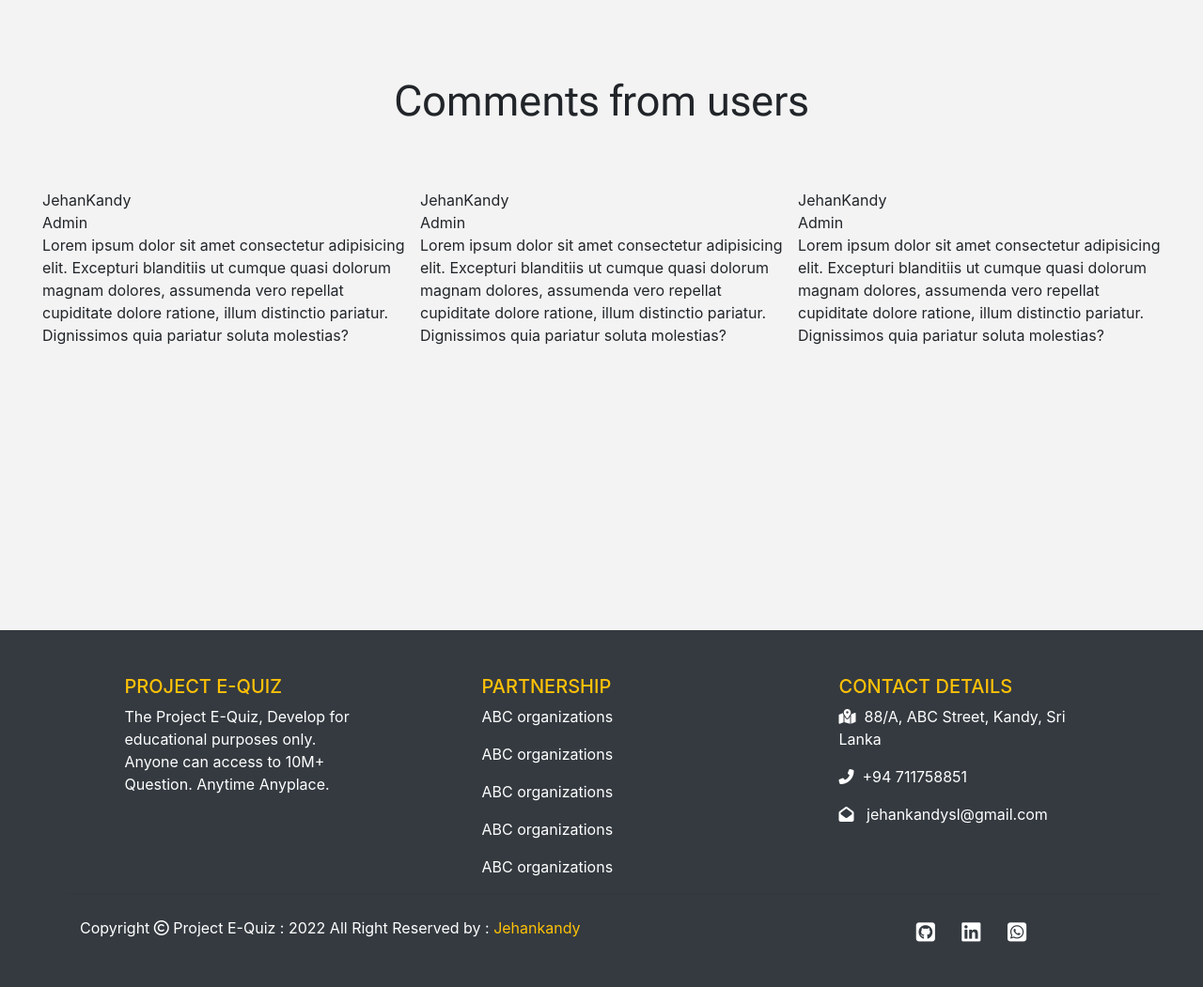
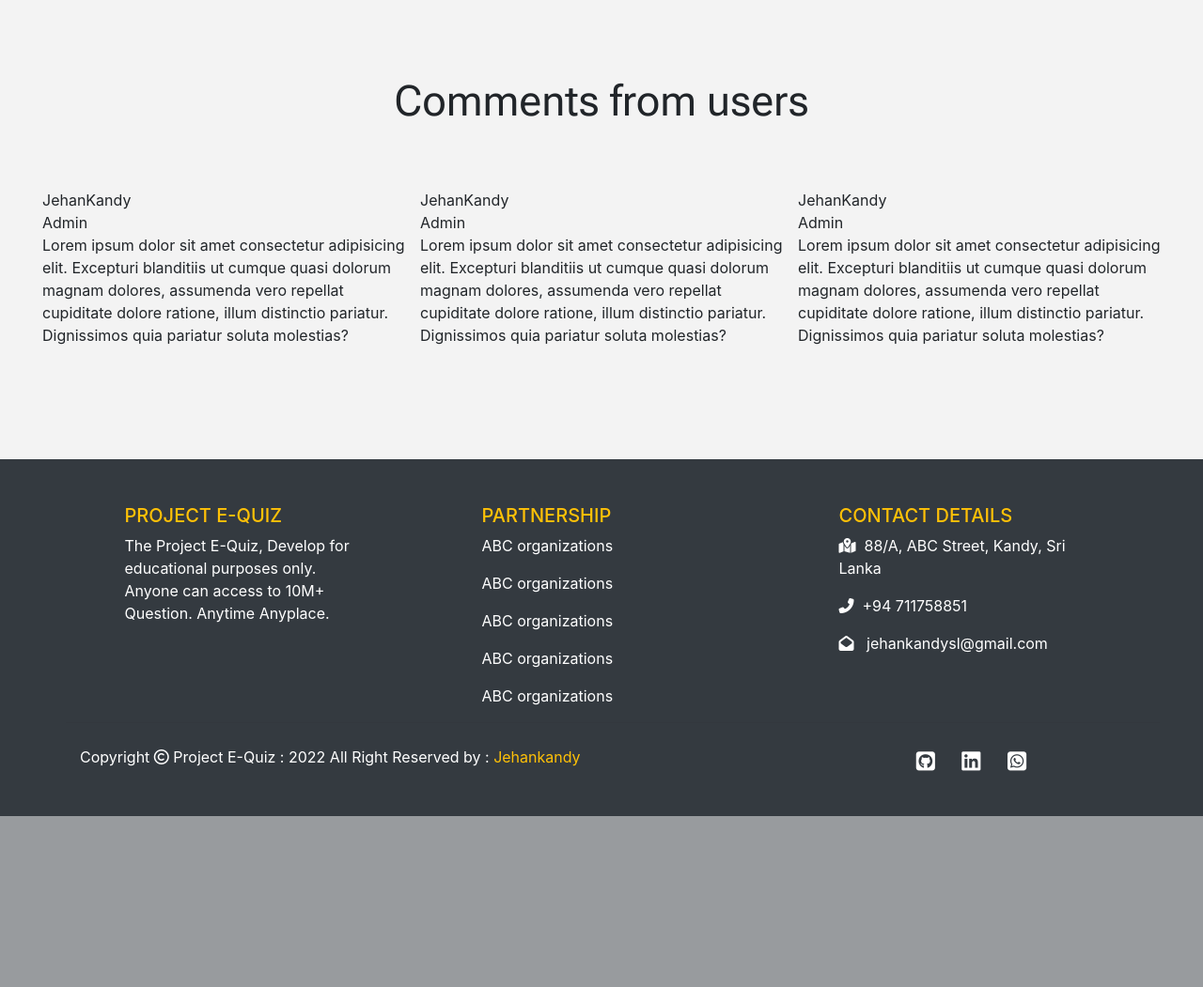
Before and after one commit to JehanKandy/Online-Quiz-System, a PHP site: page / in a window 1280 px wide. Shown: the part 1781-2832 px from the top of the page at 94% size. After the commit the page ends 2650 px from the top, so only its background shows below. Run offline with PHP 8.4, Linux system fonts and the light colour scheme; some libraries are stand-ins or nearby versions; some web fonts are replaced.

Commit message:
Update style.css

```diff
--- a/css/style.css
+++ b/css/style.css
@@ -379,9 +379,8 @@ font-family: 'Teko', sans-serif;
 .comment-grid {
     display: grid;
     width: 100%;
-    height: auto;
     grid-template-columns: repeat(3, 1fr);
-    grid-auto-rows: minmax(350px, auto);
+    grid-auto-rows: minmax(50px, auto);
     grid-gap: 1rem;
     grid-template-areas: "a b c";
     padding: 45 45 45 45;
```
